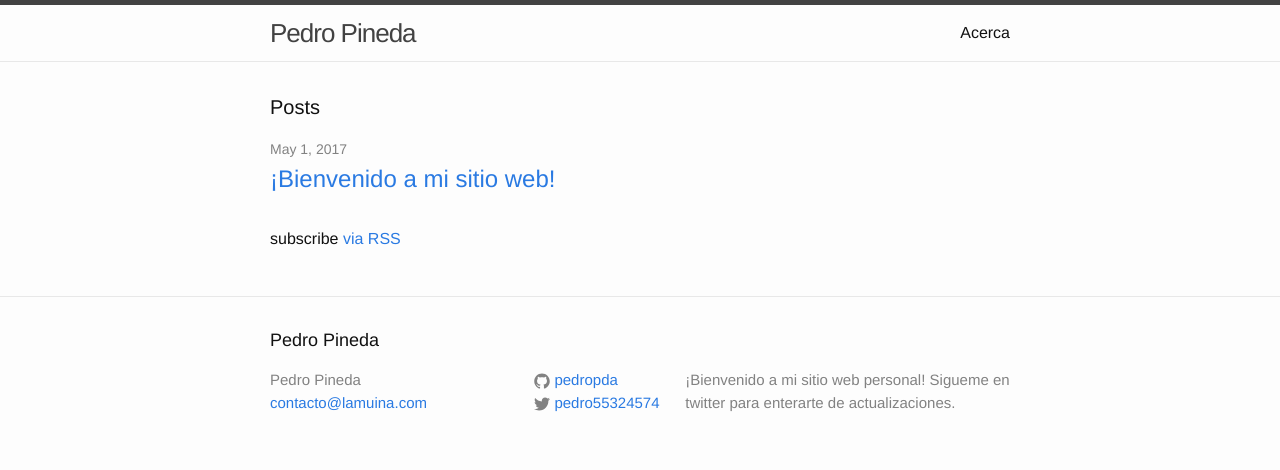
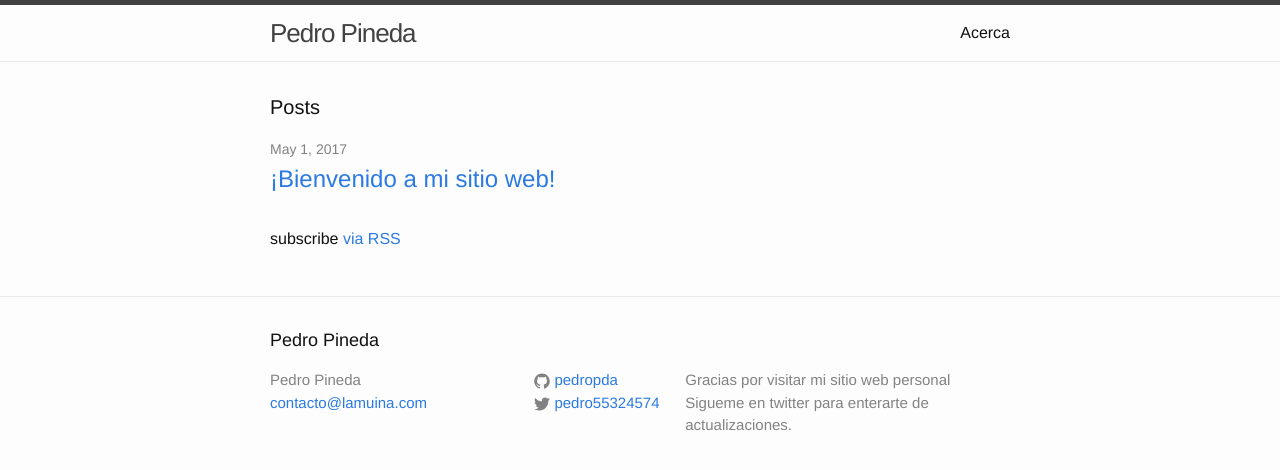
Before and after one commit to pedropda11/pedropda.github.io, a Jekyll site: the page built from index.html, in a window 1280 px wide. Shown: the top 470 px of the page. Built offline with Jekyll 4.4.1, drawn with Linux system fonts in a browser that asks for light colours.

Commit message:
Update _config.yml

```diff
--- a/_config.yml
+++ b/_config.yml
@@ -9,9 +9,9 @@
 title: Pedro Pineda
 email: contacto@lamuina.com
 description: > # this means to ignore newlines until "baseurl:"
-  ¡Bienvenido a mi sitio web personal!
+  Gracias por visitar mi sitio web personal
   Sigueme en twitter para enterarte de actualizaciones.
-baseurl: "" # the subpath of your site, e.g. /blog
+baseurl: "/acerca" # the subpath of your site, e.g. /blog
 url: "http://lamuina.com" # the base hostname & protocol for your site
 twitter_username: pedro55324574
 github_username:  pedropda
```
